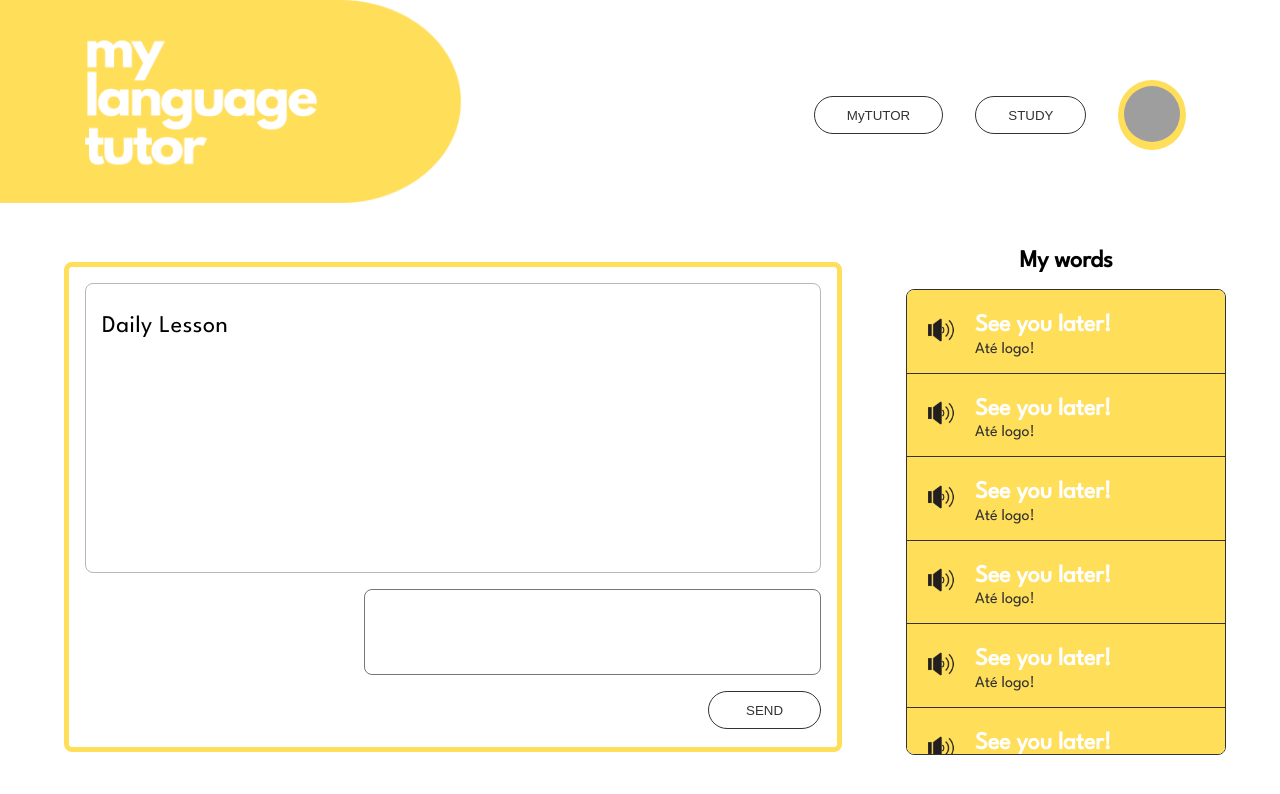
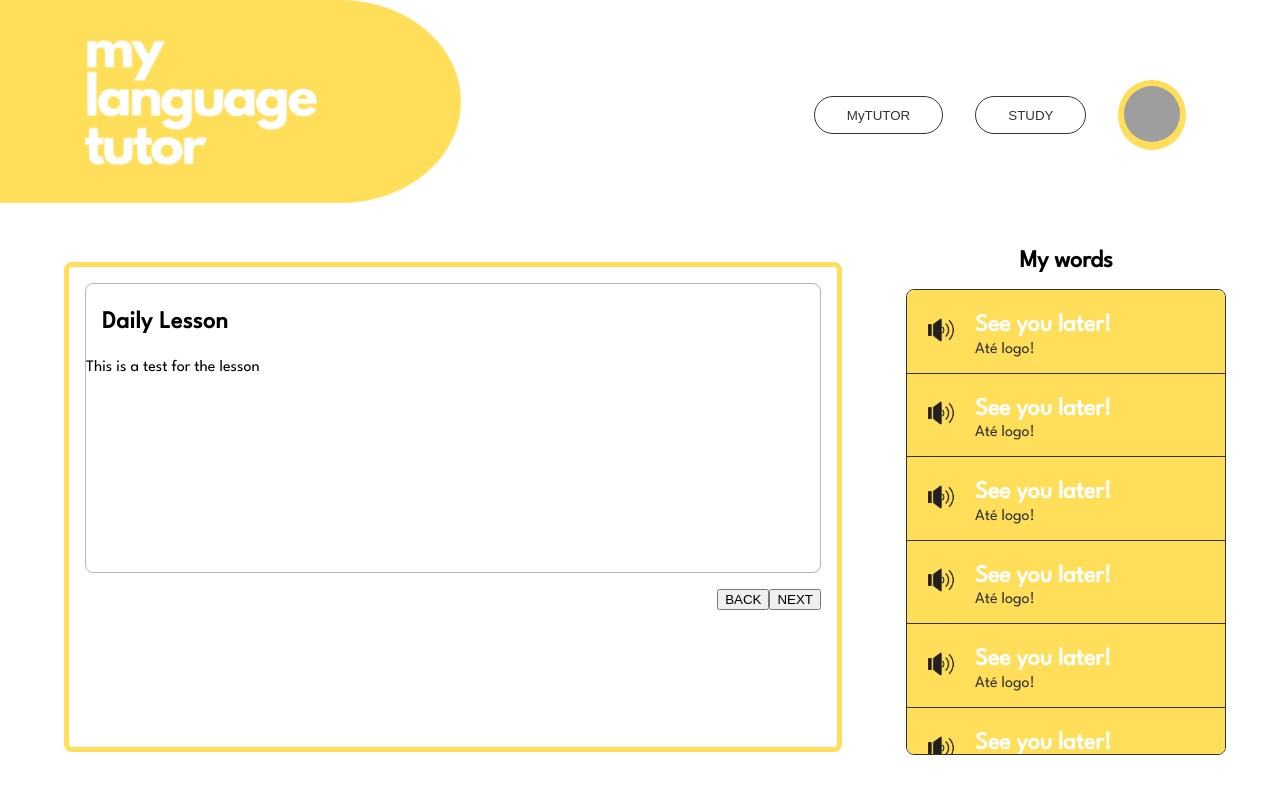
Before and after one commit to austinwisdom/austin-wisdom-my-language-tutor, a React (Create React App) app in the folder client/: page /study in a window 1280 px wide. Shown: the top 794 px of the page. Built offline with nearby package versions, Linux system fonts and the light colour scheme; grey boxes are pictures that could not be loaded; the HTML template or start-up script is replaced by a standard one.

Commit message:
Added slide functionality

```diff
--- a/client/src/pages/StudyPage/StudyPage.js
+++ b/client/src/pages/StudyPage/StudyPage.js
@@ -1,3 +1,4 @@
+import { useState } from "react";
 import { Link } from "react-router-dom";
 
 import flagUS from "../../assets/icons/flag-us.png"
@@ -14,10 +15,39 @@ import "./StudyPage.scss"
 
 const StudyPage = () => {
 
-    const langArrays = {
-        lang: "en",
-        words_en: ["See you later!", "What's up?", "That's awesome!", "cool", "smart"],
-        words_pt: ["Até logo!", "Fala aí!", "Que legal!", "legal, beleza", "inteligente"]
+    const [lessonSlide, setLessonSlide] = useState(0)
+
+    const [lessonSlideArray] = useState(
+        [
+            {
+                id: 0,
+                info: "This is a test for the lesson"
+            },
+            {
+                id: 1,
+                info: "This is the second slide"
+            }
+        ]
+    )
+
+    const langArrays = [
+        {
+            lang: "en",
+            words_en: ["See you later!", "What's up?", "That's awesome!", "cool", "smart"],
+            words_pt: ["Até logo!", "Fala aí!", "Que legal!", "legal, beleza", "inteligente"]
+        }
+    ]
+
+    const goBack = (e) => {
+        if (lessonSlide > 0) {
+            setLessonSlide(lessonSlide -1)
+        }
+    }
+
+    const goForward = (e) => {
+        if (lessonSlide < lessonSlideArray.length) {
+            setLessonSlide(lessonSlide +1)
+        }
     }
 
     const onSubmit = (e) => {
@@ -32,17 +62,21 @@ const StudyPage = () => {
         <main className="page__container">
             <section className="page__container--tutor">
                 <div className="page__container--conversation">
-                    <p className="conversation__phrase conversation__phrase--ai">Daily Lesson</p>
+                    <h2 className="conversation__phrase conversation__phrase--ai">Daily Lesson</h2>
+                    <p>{lessonSlideArray[lessonSlide].info}</p>
                 </div>
                 <form className="form" onSubmit={onSubmit}>
-                    <label id="userInput"></label>
+                    {/* <label id="userInput"></label>
                     <textarea
                         className="form__textarea"
                         name="userInput"
                         id="userInput"
                     >
-                    </textarea>
-                    <button className="form__button--submit">SEND</button>
+                    </textarea> */}
+                    <div className="lesson__buttons--div">
+                        <button onClick={goBack} className="form__button--back">BACK</button>
+                        <button onClick={goForward} className="form__button--next">NEXT</button>
+                    </div>
                 </form>
             </section>
 
--- a/client/src/pages/StudyPage/StudyPage.scss
+++ b/client/src/pages/StudyPage/StudyPage.scss
@@ -1,6 +1,15 @@
 @use "../../styles/partials/mixins" as *;
 @use "../../styles/partials/variables" as *;
 
+.lesson {
+
+    &__buttons {
+
+        &--div {
+            display: flex;
+        }
+    }
+}
 
 .words {
 
```
